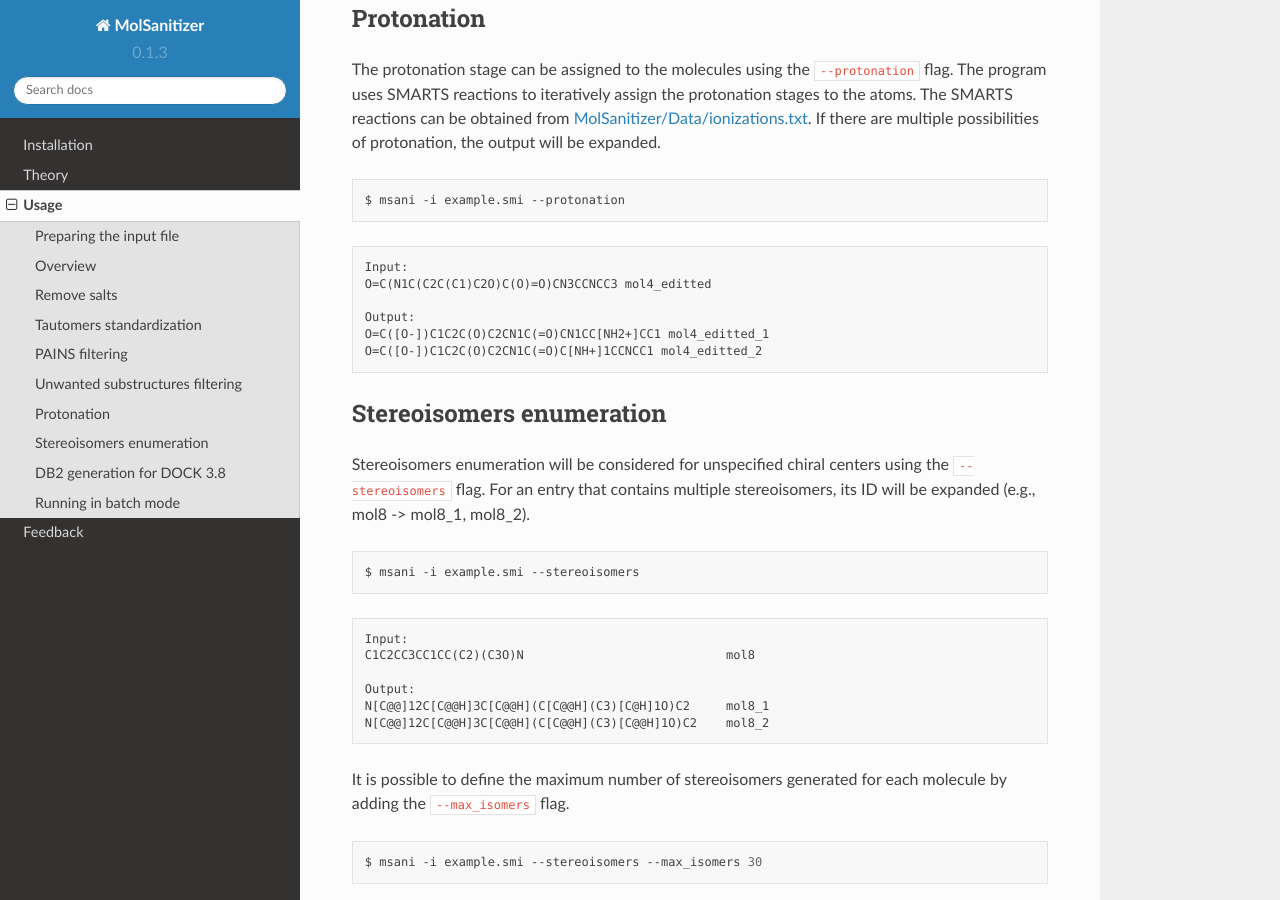
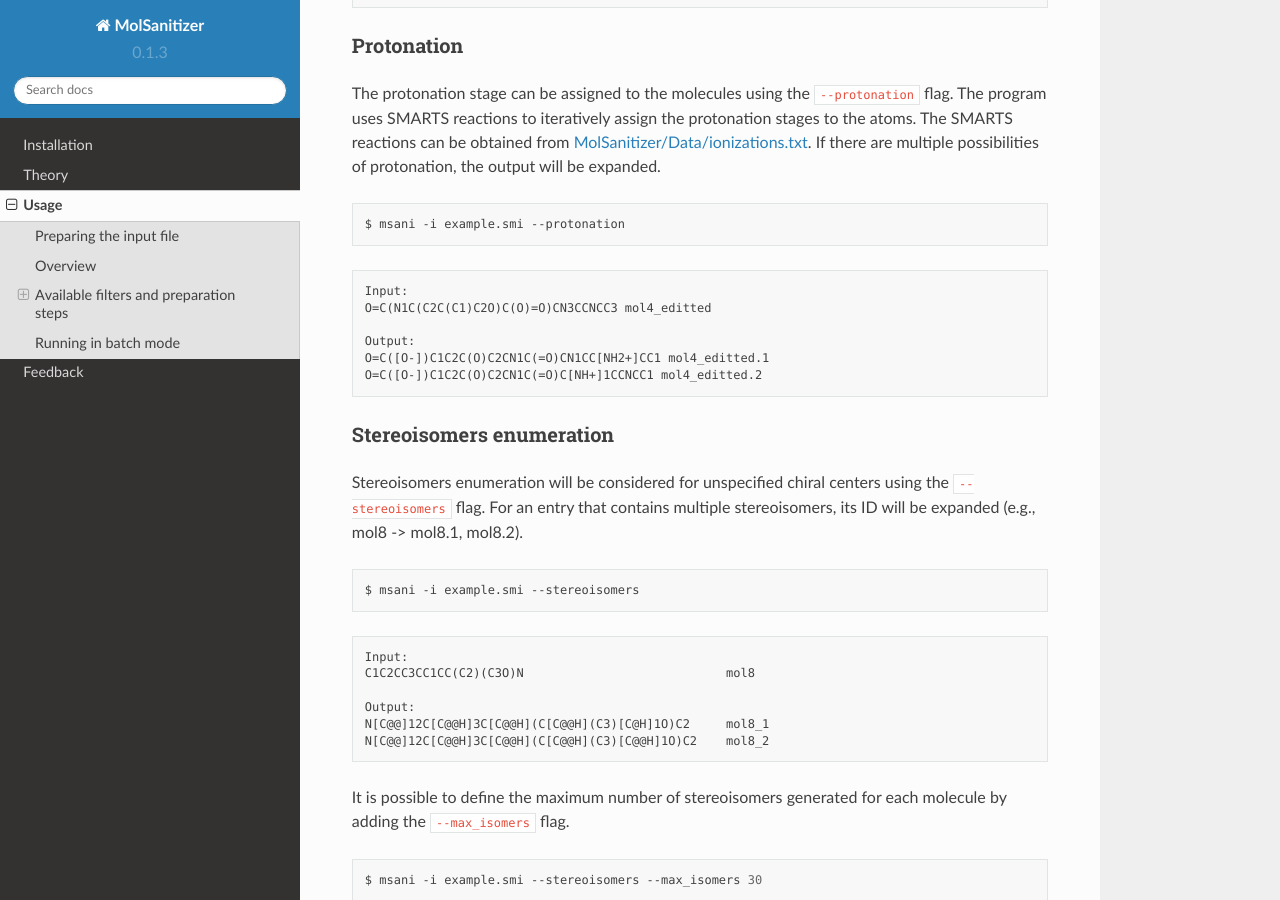
Before and after one commit to phonglam3103/msani-readthedocs, a Sphinx documentation site: the page built from docs/source/usage.rst, in a window 1280 px wide and 900 px high, scrolled down 3193 px. Built offline with Sphinx 7.4.7 and the Read the Docs theme 2.0.0, drawn with Linux system fonts in a browser that asks for light colours; some of the changed text lies outside the part shown.

Commit message:
Update new heading formats

```diff
--- a/docs/source/usage.rst
+++ b/docs/source/usage.rst
@@ -1,7 +1,8 @@
 Usage
-=====
+#####
+
 Preparing the input file
-------------------------
+************************
 
 The program requires a white-space or tab-delimited file containing two columns (SMILES, moleculeID) without headers. The program also supports the Enamine file format by the added `-e` or `--enamine` flag.
 
@@ -15,7 +16,7 @@
 
 
 Overview
---------
+************************
 
 The pipeline contains six preparation and/or filtering steps, which can be used simultaneously to prepare the database:
 
@@ -38,18 +39,23 @@
 .. image:: https://github.com/phonglam3103/msani-readthedocs/blob/main/plots/Workflow.png?raw=true
    :width: 1000px
 
+Available filters and preparation steps
+***************************************
+
 Remove salts
------------------------------
+============
+
 To use the remove salts function, simply use the ``--removesalts`` flag. The program uses a predefined salt list in `MolSanitizer/Data/salt_stripping.txt <https://github.com/Isra3l/MolSanitizer/blob/main/MolSanitizer/Data/salt_stripping.txt>`_ to remove the salts, which contain both organic and inorganic salts commonly used in medicinal chemistry.
 
-*Caution:* If the entry is an organic salt (e.g., sodium acetate CH\ :sub:`3`COO\ :sup:`-`Na\ :sup:`+`), the whole entry will be removed.
+*Caution:* If the entry is an organic salt (e.g., sodium acetate CH\ :sub:`3` COO\ :sup:`-` Na\ :sup:`+`), the whole entry will be removed.
 
 .. code-block:: bash
 
     $ msani -i example.smi --removesalts
 
 Tautomers standardization
------------------------------
+============================
+
 
 The tautomers could be generated using the ``--tautomers`` flag. MolSanitizer uses a two-step approach for the enumeration of tautomers. First, the canonical tautomer from the scoring function of ``rdMolStandardize.TautomerEnumerator`` is used. Then, the exceptions are corrected using the expert-curated SMARTS rules. The SMARTS rules are readily accessible at `MolSanitizer/Data/tautomers.txt <https://github.com/Isra3l/MolSanitizer/blob/main/MolSanitizer/Data/tautomers.txt>`_.
 
@@ -77,7 +83,8 @@
     CCCCN(Cc1ccc(OS(=O)(=O)F)cc1)Cc1ccccc1O           Z4607533150   "PAINS violation: Mannich_a(296)"
 
 Unwanted substructures filtering
---------------------------------
+============================
+
 
 Molecules that contain unwanted substructures can be efficiently eliminated using the ``--unwanted`` flag. MolSanitizer uses an expert-curated list that contains undesirable substructures, accompanied by the reasons and references for filtering. The list can be obtained from `MolSanitizer/Data/filter_out.csv <https://github.com/Isra3l/MolSanitizer/blob/main/MolSanitizer/Data/filter_out.csv>`_.
 
@@ -104,7 +111,8 @@
     $ msani -i example.smi --unwanted all --custom templates.tsv
 
 Protonation
----------------------
+============================
+
 
 The protonation stage can be assigned to the molecules using the ``--protonation`` flag. The program uses SMARTS reactions to iteratively assign the protonation stages to the atoms. The SMARTS reactions can be obtained from `MolSanitizer/Data/ionizations.txt <https://github.com/Isra3l/MolSanitizer/blob/main/MolSanitizer/Data/ionizations.txt>`_. If there are multiple possibilities of protonation, the output will be expanded.
 
@@ -119,14 +127,15 @@
    O=C(N1C(C2C(C1)C2O)C(O)=O)CN3CCNCC3 mol4_editted
 
    Output:
-   O=C([O-])C1C2C(O)C2CN1C(=O)CN1CC[NH2+]CC1 mol4_editted_1
-   O=C([O-])C1C2C(O)C2CN1C(=O)C[NH+]1CCNCC1 mol4_editted_2
+   O=C([O-])C1C2C(O)C2CN1C(=O)CN1CC[NH2+]CC1 mol4_editted.1
+   O=C([O-])C1C2C(O)C2CN1C(=O)C[NH+]1CCNCC1 mol4_editted.2
 
 
 Stereoisomers enumeration
--------------------------
+============================
 
-Stereoisomers enumeration will be considered for unspecified chiral centers using the ``--stereoisomers`` flag. For an entry that contains multiple stereoisomers, its ID will be expanded (e.g., mol8 -> mol8_1, mol8_2).
+
+Stereoisomers enumeration will be considered for unspecified chiral centers using the ``--stereoisomers`` flag. For an entry that contains multiple stereoisomers, its ID will be expanded (e.g., mol8 -> mol8.1, mol8.2).
 
 .. code-block:: bash
 
@@ -148,7 +157,8 @@
     $ msani -i example.smi --stereoisomers --max_isomers 30
 
 DB2 generation for DOCK 3.8
----------------------------
+============================
+
 
 The DB2 format ready for docking using DOCK 3.8 can be obtained using the ``--db2`` flag. MolSanitizer employs the `ETKDG-v3 <https://pubs.acs.org/doi/10.1021/acs.jcim.0c00025>`_ method of Rdkit to generate 10 or 300 initial conformations (this arbitrary value is derived from `Ebejer et al. <https://pubs.acs.org/doi/abs/10.1021/ci2004658>`_), which will be energy minimized using the `MMFF94s <https://doi.org/10.1186/s13321-014-0037-3>`_ forcefield. The number of initial conformations will be adapted based on the flexibility of the molecule to save time and workload. The energy-minimum conformer will then be used as the initial conformer for torsional sampling using the Monte Carlo (stochastic) method. The program employs AMSOL for assigning the desolvation penalties and partial charges of the ligand's atoms. OpenBabel is used for the conversion of SDF and MOL2 format. Finally, the information from the solvation file and the MOL2 file is aggregated using the `mol2db2.py <https://github.com/ryancoleman/mol2db2>`_ program.
 
@@ -162,7 +172,7 @@
 
 
 Running in batch mode
----------------------
+************************
 
 MolSanitizer now supports the batch mode ``msani_batch``, which allows handling bigger SMILES databases on the SLURM-based cluster. Nearly all the flags supported by the standalone MolSanitizer are supported by the batch mode. In principle, ``msani_batch`` will split the input file into chunks of smaller input files, which is defined by the ``-l`` or ``--lines_per_job`` flag (default: 1000). The split files will then be submitted to the SLURM cluster using an array of jobs. By default, a maximum of 100 jobs will be submitted simultaneously to avoid interfering with other users within the same project, but you can change this limit with the ``--max_jobs`` flag.
 
```
